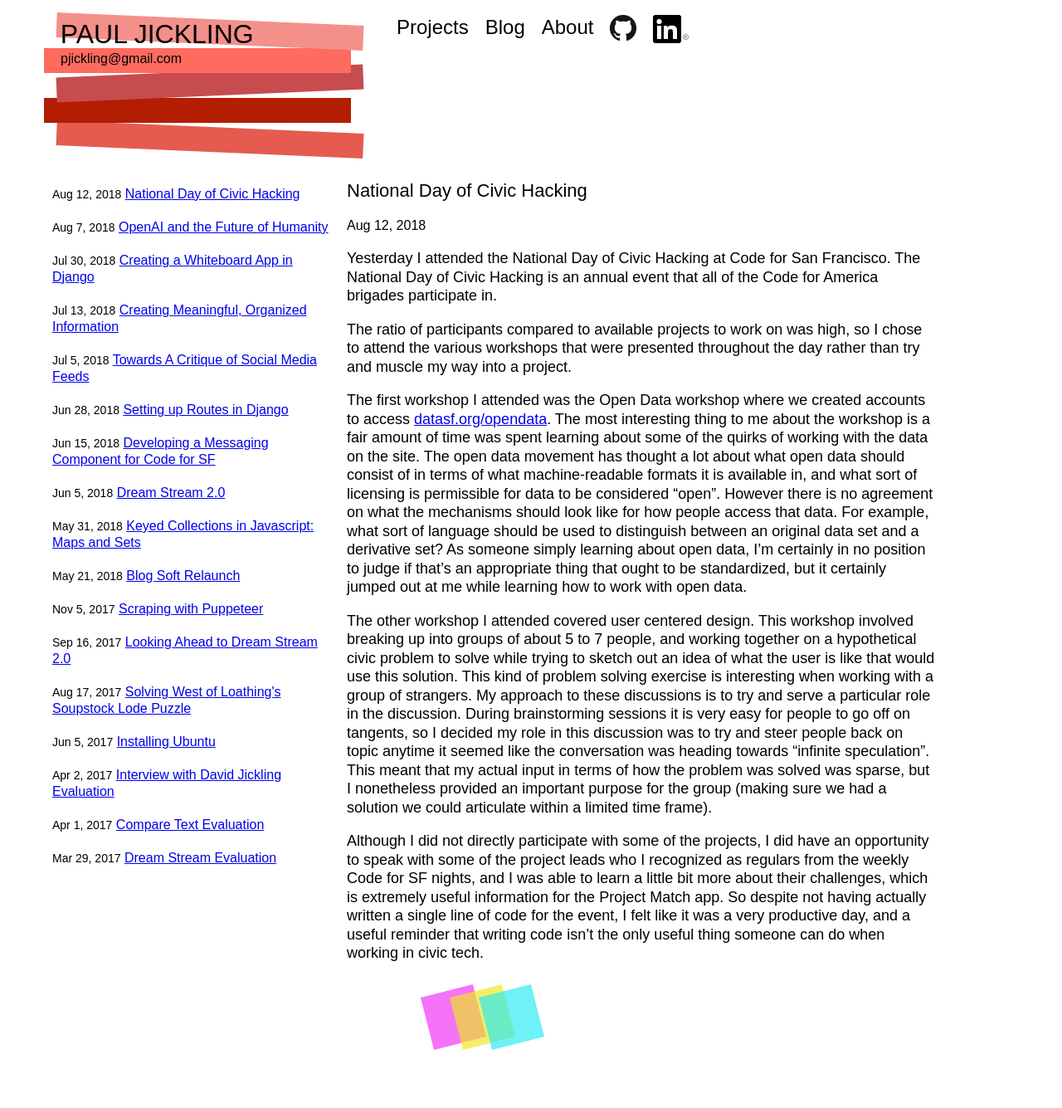
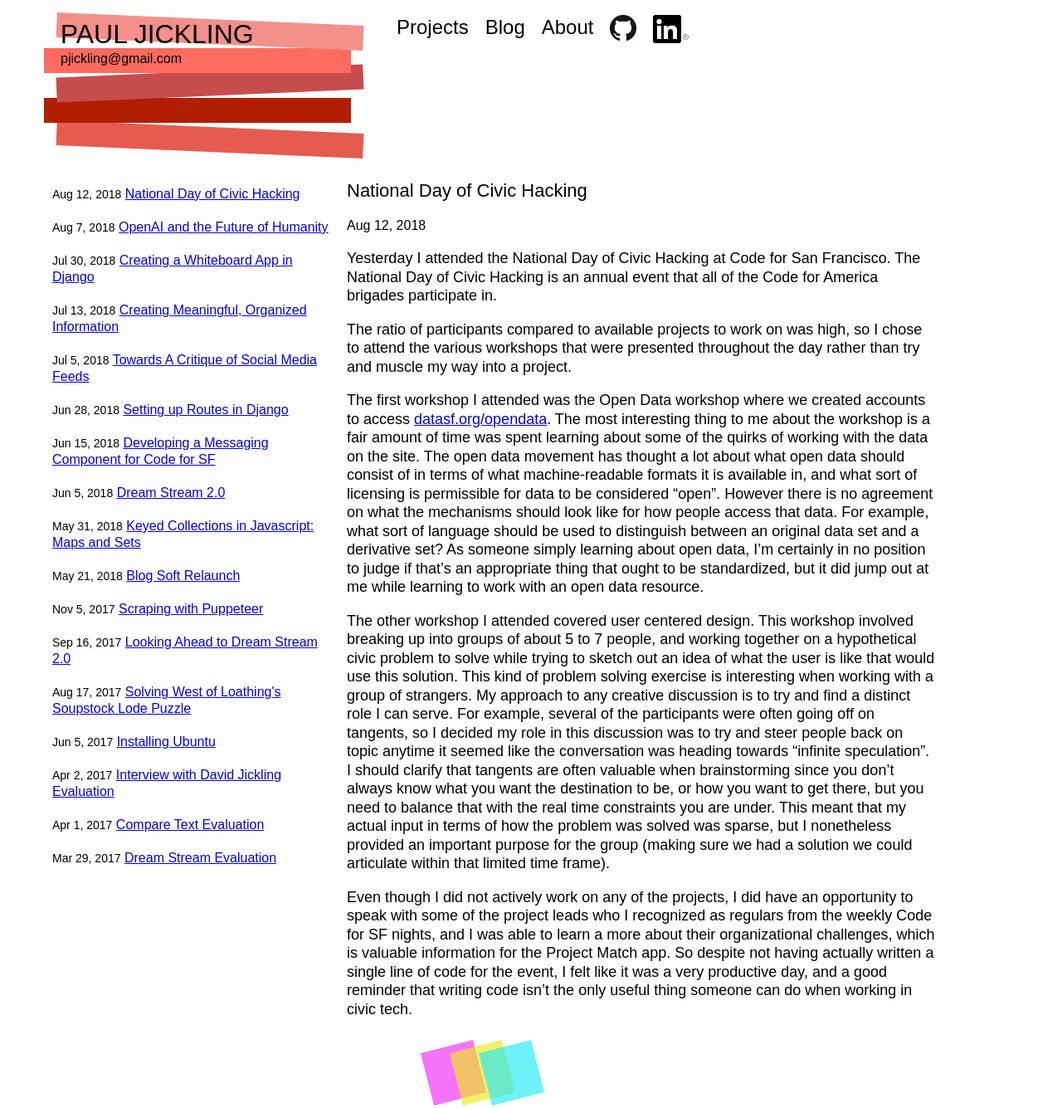
Before and after one commit to pauljickling/pauljickling.github.io, a Jekyll site: the page built from _posts/2018-08-12-national-civic-hack-day.markdown, in a window 1280 px wide. Shown: the whole page at 83% size. Built offline with Jekyll 4.4.1, drawn with Linux system fonts in a browser that asks for light colours; some web fonts are replaced; before the commit the page ends 1268 px from its top, so only the background shows below that.

Commit message:
Minor blog edits

```diff
--- a/_posts/2018-08-12-national-civic-hack-day.markdown
+++ b/_posts/2018-08-12-national-civic-hack-day.markdown
@@ -8,8 +8,8 @@ Yesterday I attended the National Day of Civic Hacking at Code for San Francisco
 
 The ratio of participants compared to available projects to work on was high, so I chose to attend the various workshops that were presented throughout the day rather than try and muscle my way into a project.
 
-The first workshop I attended was the Open Data workshop where we created accounts to access [datasf.org/opendata](datasf.org/opendata). The most interesting thing to me about the workshop is a fair amount of time was spent learning about some of the quirks of working with the data on the site. The open data movement has thought a lot about what open data should consist of in terms of what machine-readable formats it is available in, and what sort of licensing is permissible for data to be considered "open". However there is no agreement on what the mechanisms should look like for how people access that data. For example, what sort of language should be used to distinguish between an original data set and a derivative set? As someone simply learning about open data, I'm certainly in no position to judge if that's an appropriate thing that ought to be standardized, but it certainly jumped out at me while learning how to work with open data.
+The first workshop I attended was the Open Data workshop where we created accounts to access [datasf.org/opendata](datasf.org/opendata). The most interesting thing to me about the workshop is a fair amount of time was spent learning about some of the quirks of working with the data on the site. The open data movement has thought a lot about what open data should consist of in terms of what machine-readable formats it is available in, and what sort of licensing is permissible for data to be considered "open". However there is no agreement on what the mechanisms should look like for how people access that data. For example, what sort of language should be used to distinguish between an original data set and a derivative set? As someone simply learning about open data, I'm certainly in no position to judge if that's an appropriate thing that ought to be standardized, but it did jump out at me while learning to work with an open data resource.
 
-The other workshop I attended covered user centered design. This workshop involved breaking up into groups of about 5 to 7 people, and working together on a hypothetical civic problem to solve while trying to sketch out an idea of what the user is like that would use this solution. This kind of problem solving exercise is interesting when working with a group of strangers. My approach to these discussions is to try and serve a particular role in the discussion. During brainstorming sessions it is very easy for people to go off on tangents, so I decided my role in this discussion was to try and steer people back on topic anytime it seemed like the conversation was heading towards "infinite speculation". This meant that my actual input in terms of how the problem was solved was sparse, but I nonetheless provided an important purpose for the group (making sure we had a solution we could articulate within a limited time frame).
+The other workshop I attended covered user centered design. This workshop involved breaking up into groups of about 5 to 7 people, and working together on a hypothetical civic problem to solve while trying to sketch out an idea of what the user is like that would use this solution. This kind of problem solving exercise is interesting when working with a group of strangers. My approach to any creative discussion is to try and find a distinct role I can serve. For example, several of the participants were often going off on tangents, so I decided my role in this discussion was to try and steer people back on topic anytime it seemed like the conversation was heading towards "infinite speculation". I should clarify that tangents are often valuable when brainstorming since you don't always know what you want the destination to be, or how you want to get there, but you need to balance that with the real time constraints you are under. This meant that my actual input in terms of how the problem was solved was sparse, but I nonetheless provided an important purpose for the group (making sure we had a solution we could articulate within that limited time frame).
 
-Although I did not directly participate with some of the projects, I did have an opportunity to speak with some of the project leads who I recognized as regulars from the weekly Code for SF nights, and I was able to learn a little bit more about their challenges, which is extremely useful information for the Project Match app. So despite not having actually written a single line of code for the event, I felt like it was a very productive day, and a useful reminder that writing code isn't the only useful thing someone can do when working in civic tech.
+Even though I did not actively work on any of the projects, I did have an opportunity to speak with some of the project leads who I recognized as regulars from the weekly Code for SF nights, and I was able to learn a more about their organizational challenges, which is valuable information for the Project Match app. So despite not having actually written a single line of code for the event, I felt like it was a very productive day, and a good reminder that writing code isn't the only useful thing someone can do when working in civic tech.
```
